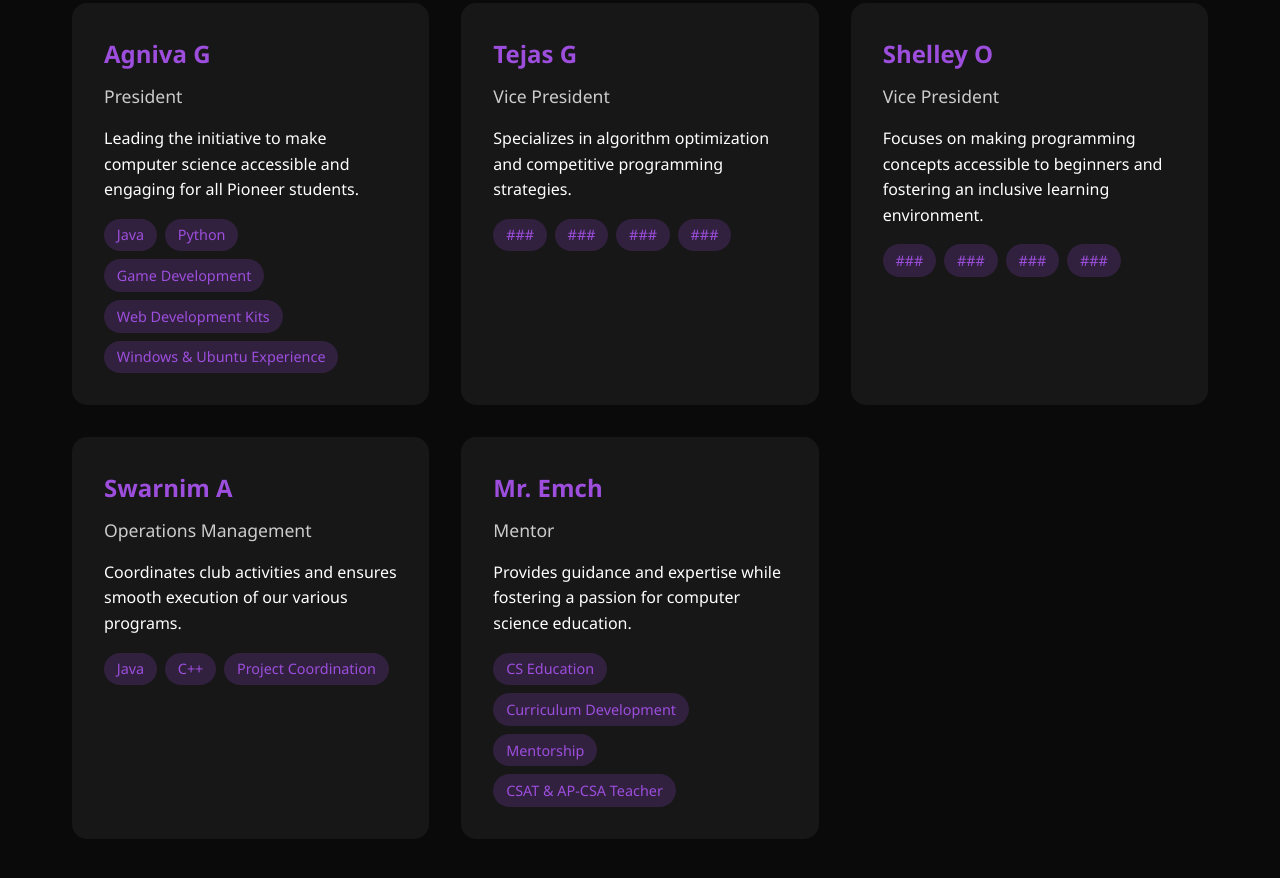
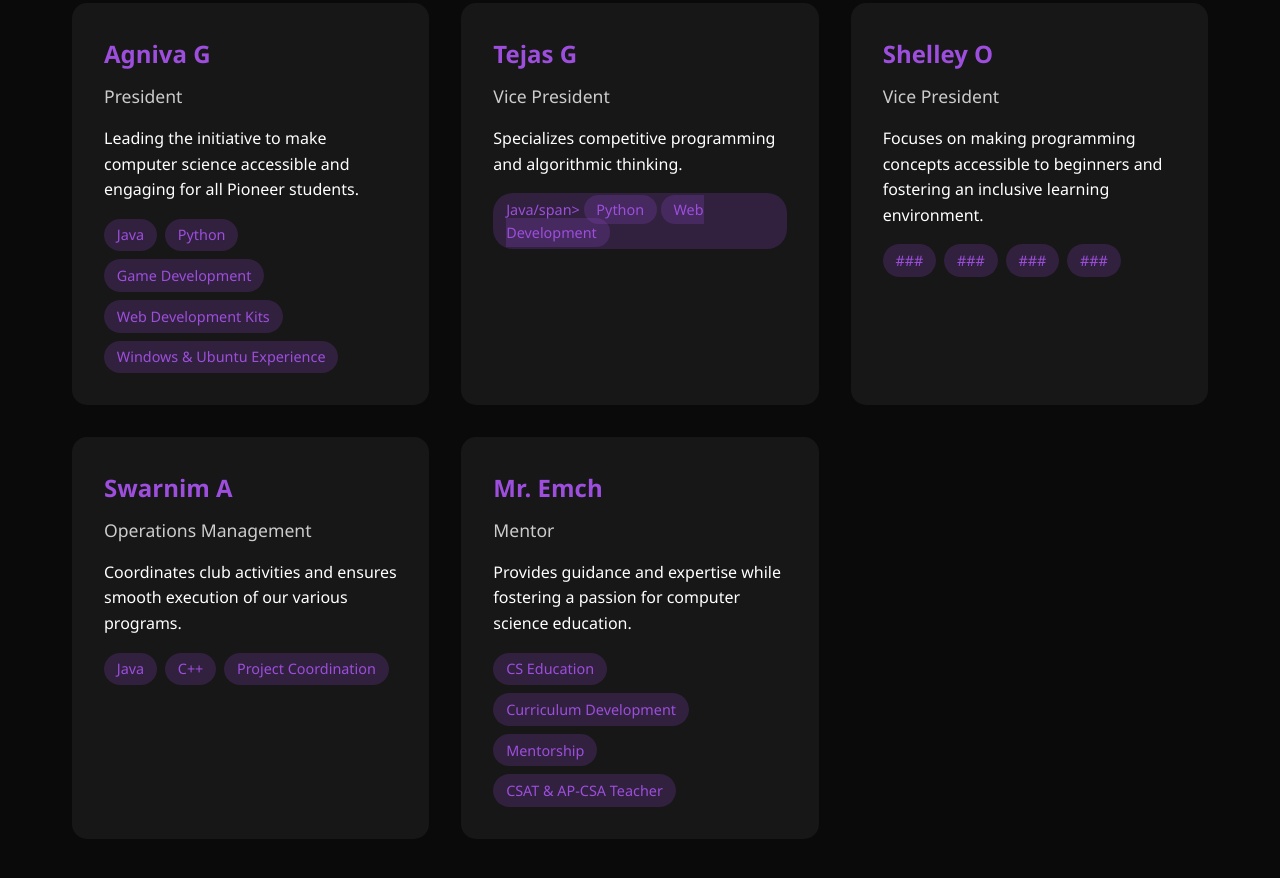
Before and after one commit to PiHi-CompSci/pihicompsci-website, a plain HTML site: page info.html in a window 1280 px wide. Shown: the part 1539-2417 px from the top of the page. Drawn offline with nearby package versions, Linux system fonts and the light colour scheme.

Commit message:
Update Tejas bio

```diff
--- a/info.html
+++ b/info.html
@@ -62,12 +62,11 @@
             <div class="leader-card" data-aos="fade-up" data-aos-delay="100">
                 <h3 class="leader-name">Tejas G</h3>
                 <div class="leader-role">Vice President</div>
-                <p>Specializes in algorithm optimization and competitive programming strategies.</p>
+                <p>Specializes competitive programming and algorithmic thinking.</p>
                 <div class="leader-skills">
-                    <span class="skill-tag">###</span>
-                    <span class="skill-tag">###</span>
-                    <span class="skill-tag">###</span>
-                    <span class="skill-tag">###</span>
+                    <span class="skill-tag">Java/span>
+                    <span class="skill-tag">Python</span>
+                    <span class="skill-tag">Web Development</span>
                 </div>
             </div>
             <div class="leader-card" data-aos="fade-up" data-aos-delay="200">
```
